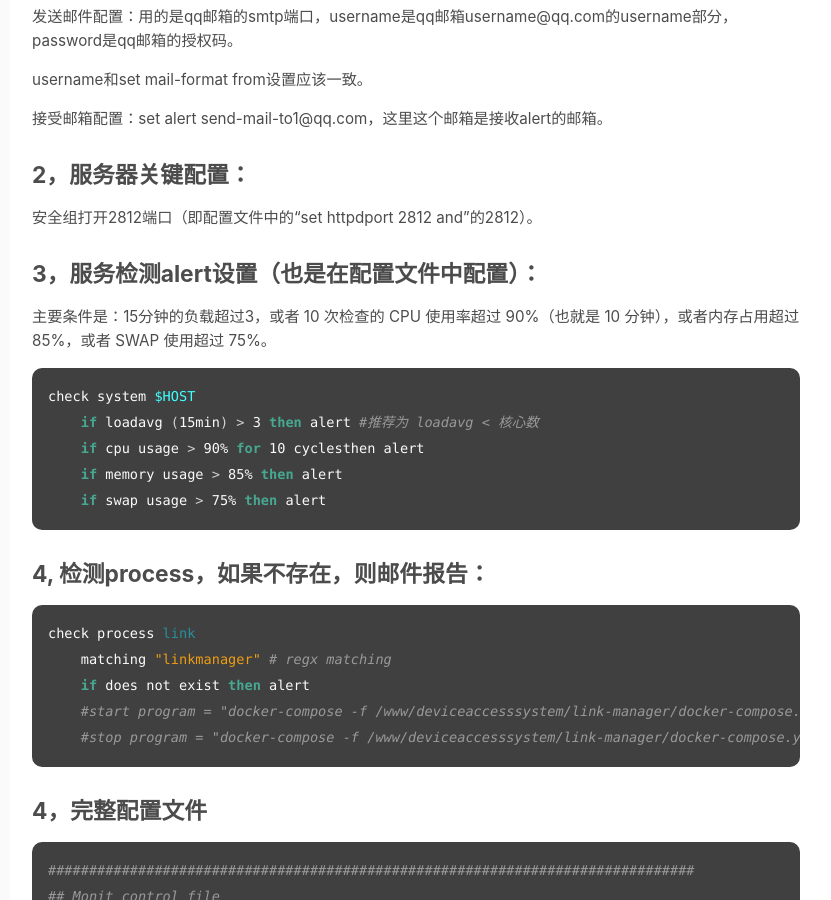
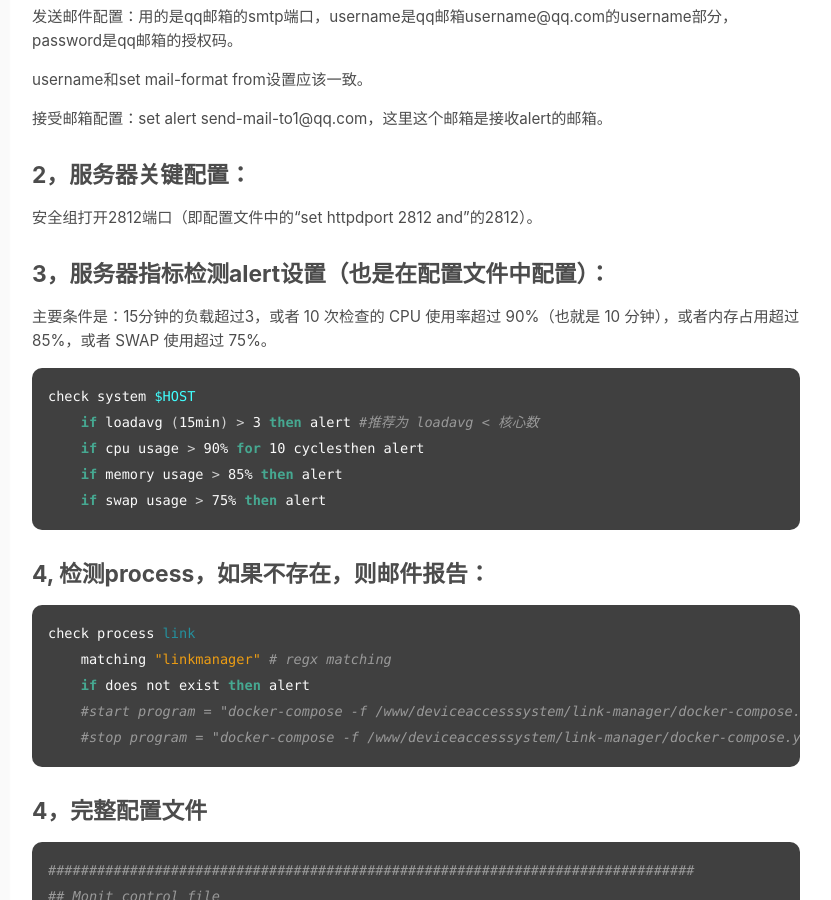
Before and after one commit to ruifengz90/ruifengz90.github.io, a Jekyll site: the page built from _posts/2020-01-01-monit-check-linux-status.md, in a window 1280 px wide and 900 px high, scrolled down 746 px. Shown: the whole window, without its empty margins (280-1111 px from the left). Built offline with Jekyll 4.4.1, drawn with Linux system fonts in a browser that asks for light colours.

Commit message:
Update 2020-01-01-monit-check-linux-status.md

```diff
--- a/_posts/2020-01-01-monit-check-linux-status.md
+++ b/_posts/2020-01-01-monit-check-linux-status.md
@@ -35,7 +35,7 @@ username和set mail-format from设置应该一致。
 
 安全组打开2812端口（即配置文件中的“set httpdport 2812 and”的2812）。
 
-## 3，服务检测alert设置（也是在配置文件中配置）：
+## 3，服务器指标检测alert设置（也是在配置文件中配置）：
 
 主要条件是：15分钟的负载超过3，或者 10 次检查的 CPU 使用率超过 90%（也就是 10 分钟），或者内存占用超过 85%，或者 SWAP 使用超过 75%。
 
```
